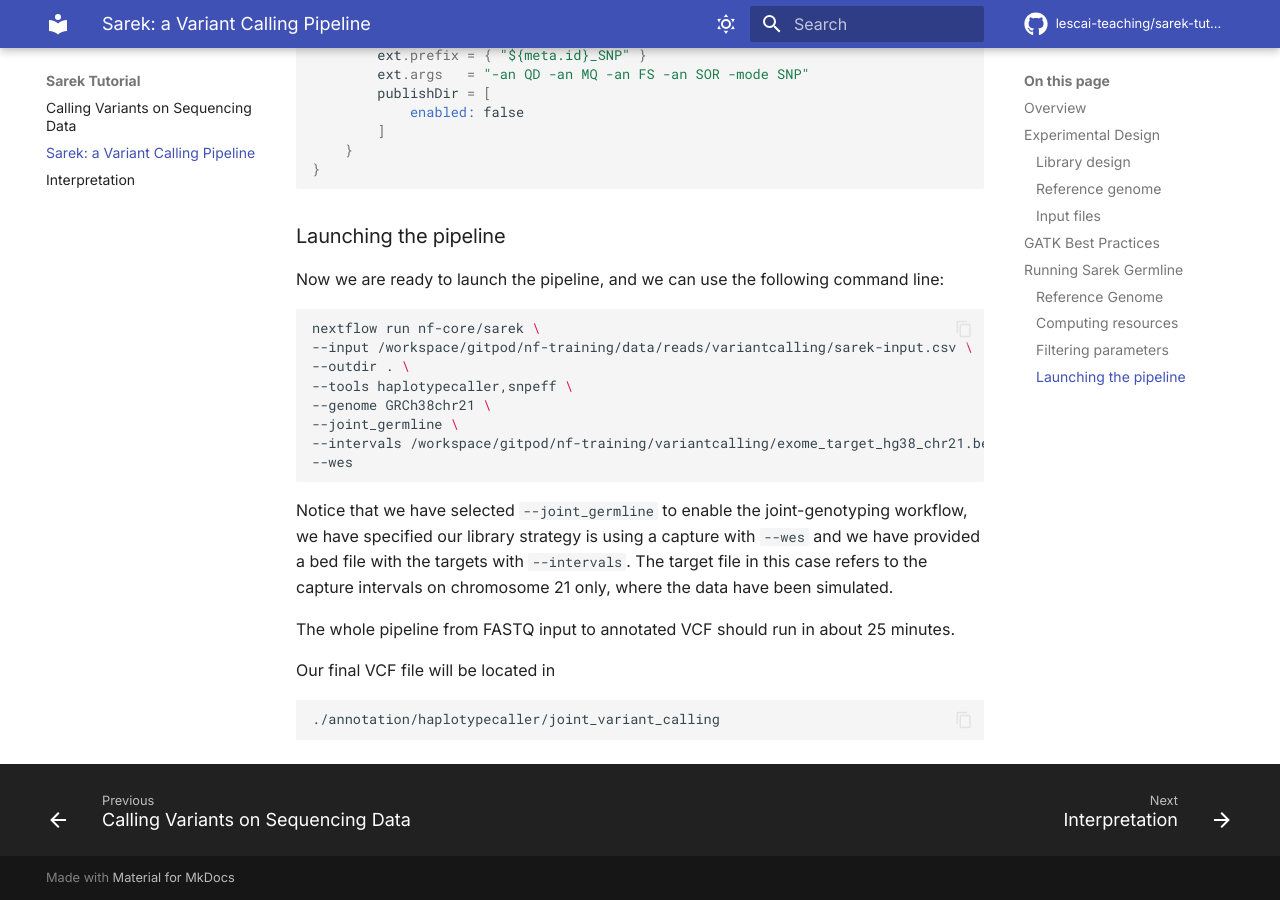
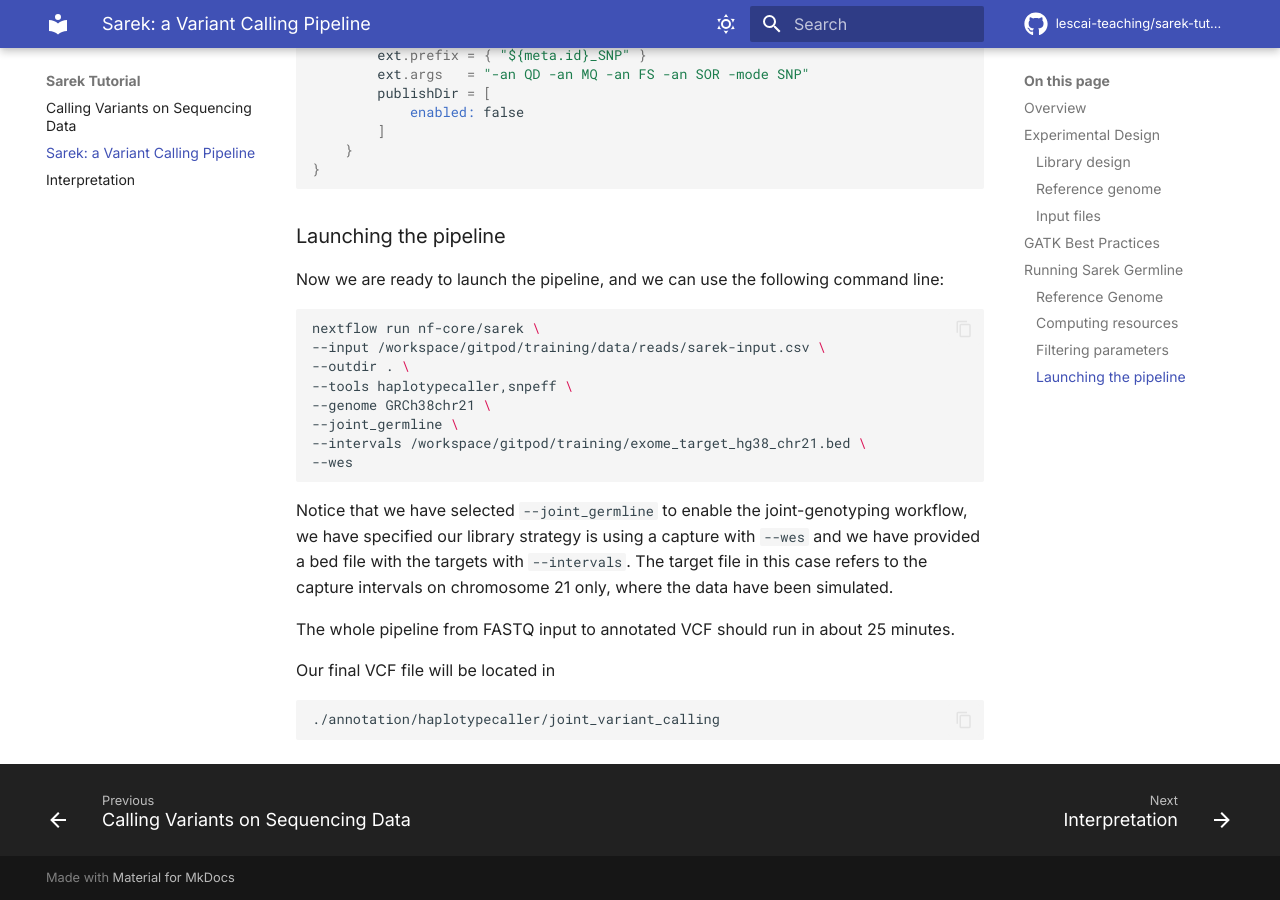
Before and after one commit to lescai-teaching/sarek-tutorial, an MkDocs documentation site: the page built from docs/sarek.md, in a window 1280 px wide and 900 px high, scrolled down 3877 px. Built offline with MkDocs 1.6.1 and Material for MkDocs 9.7.7, drawn with Linux system fonts in a browser that asks for light colours; comment, search, counter and statistics services are not loaded; some of the changed text lies outside the part shown.

Commit message:
fixed changes in path

````diff
--- a/docs/sarek.md
+++ b/docs/sarek.md
@@ -53,7 +53,7 @@
 It is sufficient to add the following code to the `parameters` directive in the config.
 
 ```groovy
-igenomes_base = '/workspace/gitpod/nf-training/data/refs/'
+igenomes_base = '/workspace/gitpod/training/data/refs/'
 genomes {
 	'GRCh38chr21' {
 		bwa                   = "${params.igenomes_base}/sequence/Homo_sapiens_assembly38_chr21.fasta.{amb,ann,bwt,pac,sa}"
@@ -127,12 +127,12 @@
 
 ```bash
 nextflow run nf-core/sarek \
---input /workspace/gitpod/nf-training/data/reads/variantcalling/sarek-input.csv \
+--input /workspace/gitpod/training/data/reads/sarek-input.csv \
 --outdir . \
 --tools haplotypecaller,snpeff \
 --genome GRCh38chr21 \
 --joint_germline \
---intervals /workspace/gitpod/nf-training/variantcalling/exome_target_hg38_chr21.bed \
+--intervals /workspace/gitpod/training/exome_target_hg38_chr21.bed \
 --wes
 ```
 
````
Also changed, not shown: 1 other file.
